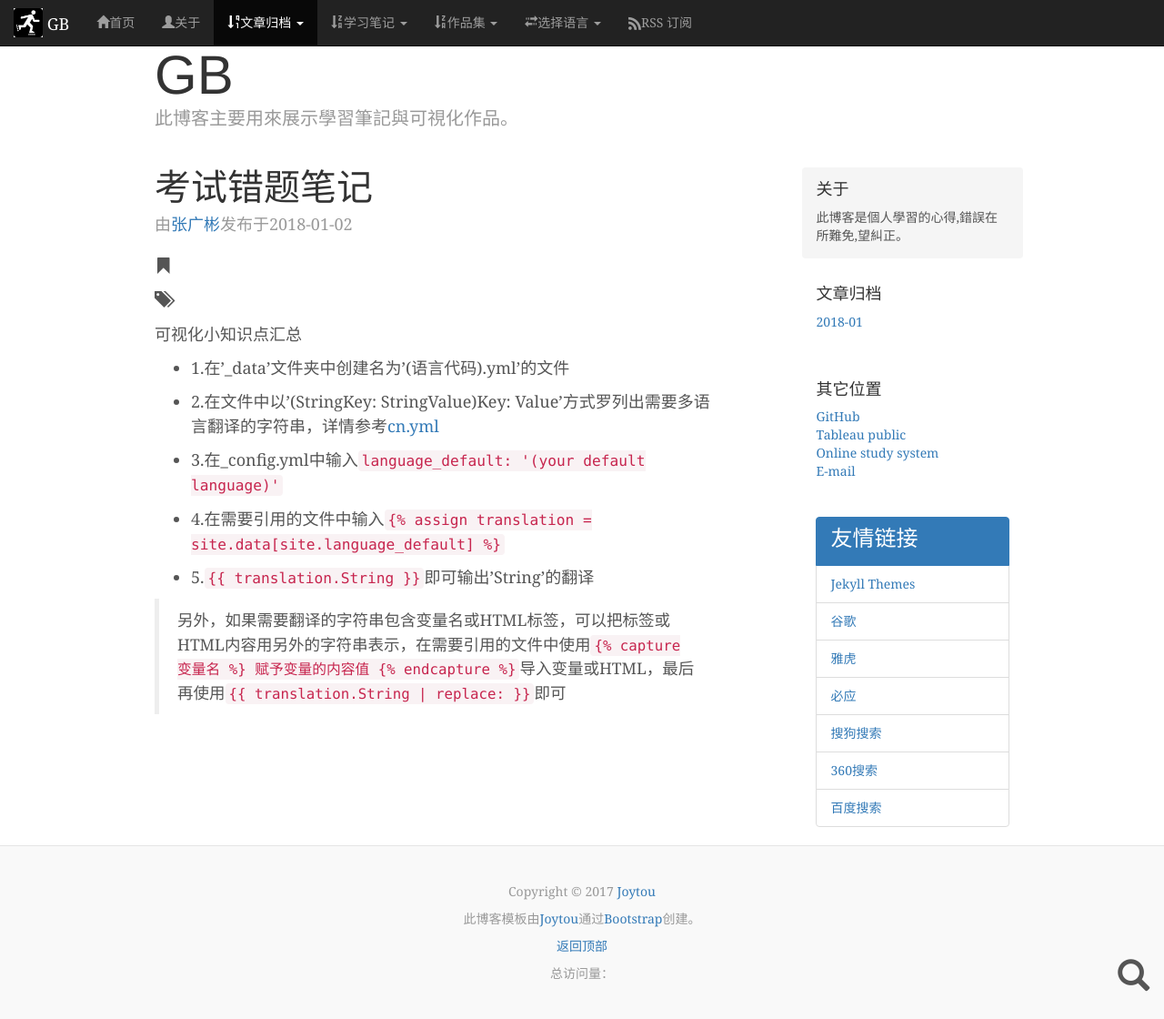
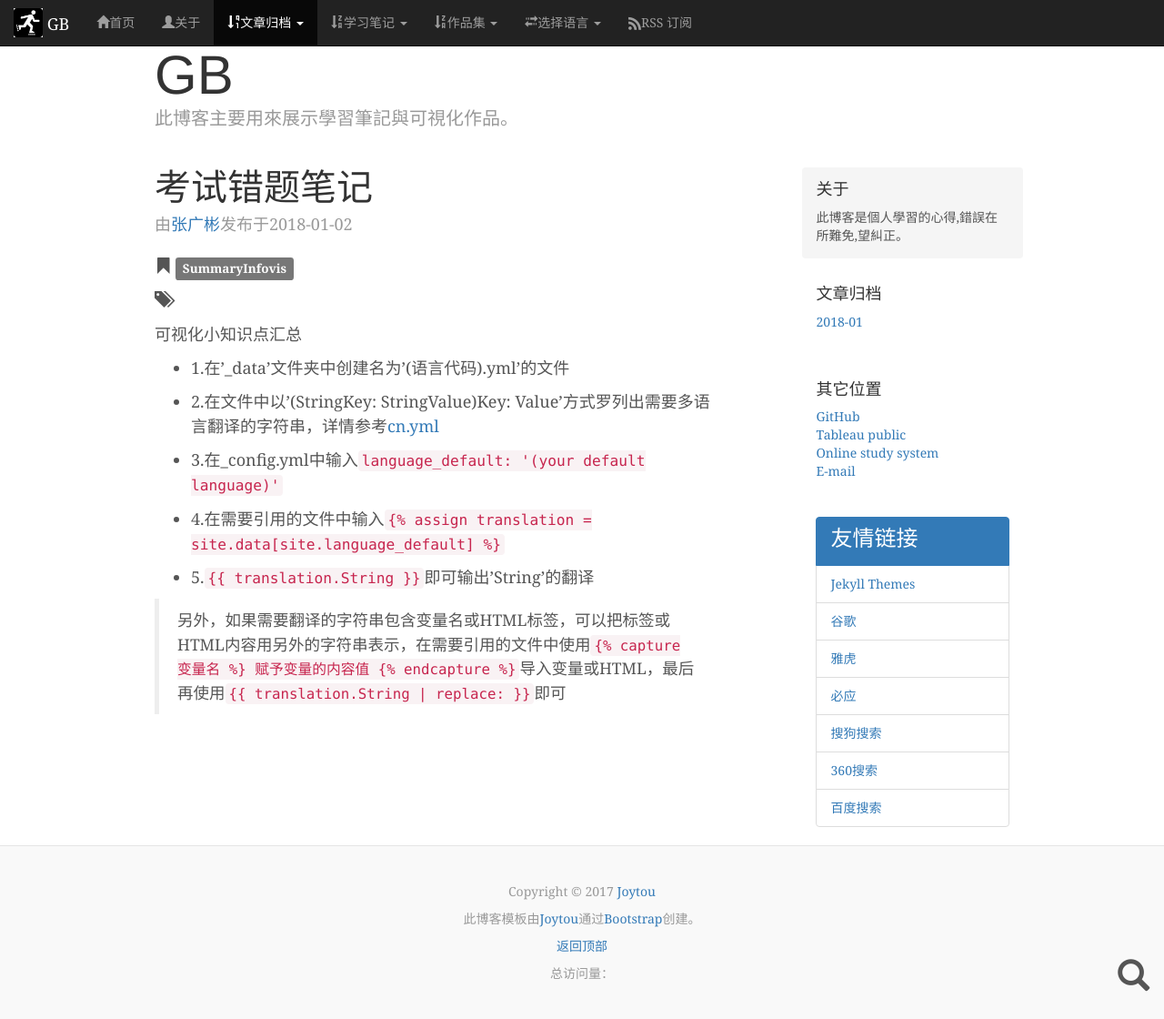
Before and after one commit to zdnfzgb/zdnfzgb.github.io, a Jekyll site: the page built from _posts/2018-01-02-考试错题笔记.md, in a window 1280 px wide and 1120 px high. Shown: the whole window at 91% size. Built offline with Jekyll 4.4.1, drawn with Linux system fonts in a browser that asks for light colours; some web fonts are replaced; comment, search, counter and statistics services are not loaded; a style sheet for code colours, icons or effects is not loaded.

Commit message:
Update postcn.html

```diff
--- a/_layouts/postcn.html
+++ b/_layouts/postcn.html
@@ -8,7 +8,7 @@ layout: default
 			{% else %}
             <p class="blog-post-meta">由<a href="#">{{ site.author }}</a>发布于{{ page.date | date:"%Y-%m-%d" }}</p>
 			{% endif %}
-			<p><span class="glyphicon glyphicon-bookmark"></span> <span class="label label-default">{{ page.post }}</span></p>
+			<p><span class="glyphicon glyphicon-bookmark"></span> <span class="label label-default">{{ page.categories }}</span></p>
 			<p><span class="glyphicon glyphicon-tags"></span> {% for tag in page.tags %}<span class="label label-default">{{ tag }}</span> {% endfor %}</p>
             {{ content }}
 </div>
```
